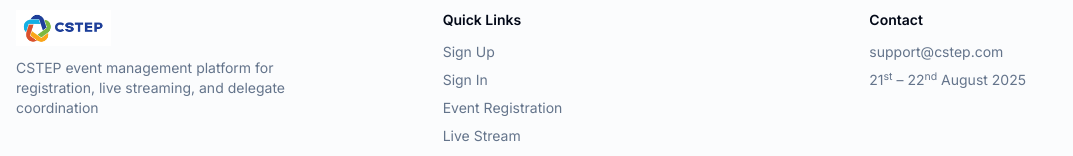
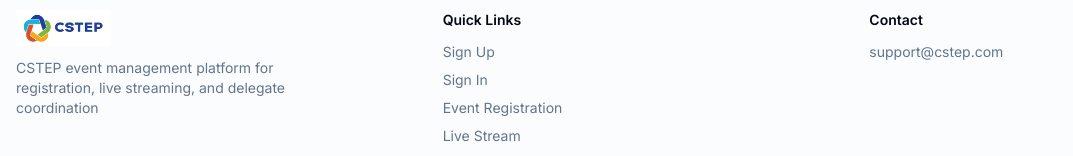
Before and after one commit to pawankumar46/CSTEP, a Next.js app: page / in a window 1280 px wide. Shown: the part 1350-1506 px from the top of the page, without its empty margins (0-1073 px from the left). Built offline with nearby package versions, Linux system fonts and the light colour scheme; no server answers.

Commit message:
logo changes for dark

```diff
--- a/src/components/layout/LandingFooter.tsx
+++ b/src/components/layout/LandingFooter.tsx
@@ -26,7 +26,7 @@ export function LandingFooter() {
             <h4 className="font-semibold mb-3 text-sm">Contact</h4>
             <ul className="space-y-2 text-sm text-muted-foreground">
               <li><a href="mailto:support@cstep.com" className="hover:text-foreground">support@cstep.com</a></li>
-              <li>21<sup>st</sup> – 22<sup>nd</sup> August 2025</li>
+
             </ul>
           </div>
         </div>
```
